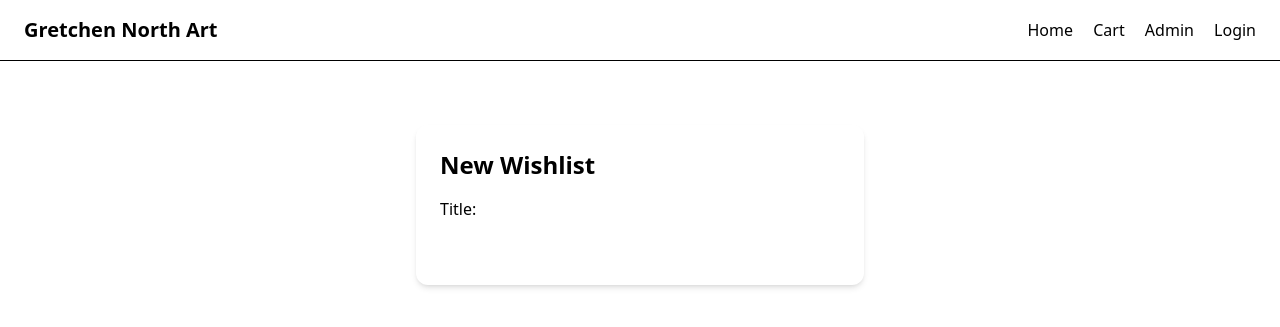
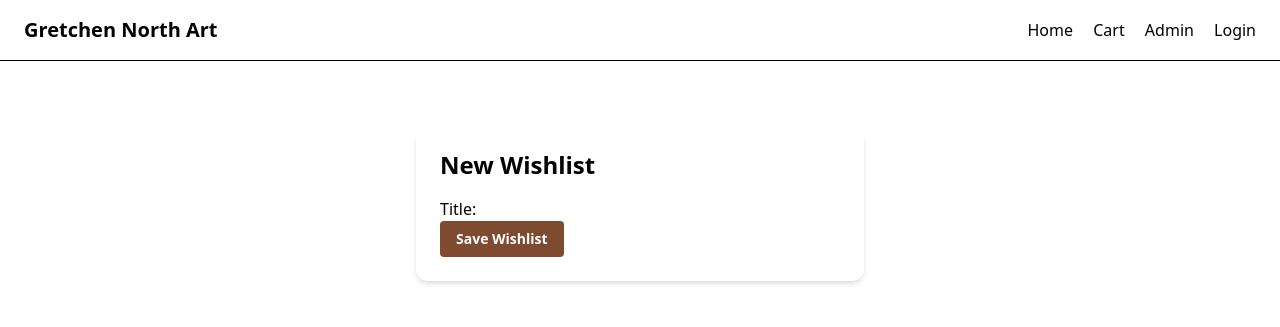
Before and after one commit to DaniNorth/gretchen-north-art, a Django app: template artshop/templates/artshop/wishlist_form.html in a window 1280 px wide. Shown: the top 327 px of the page. Run offline with Django 5.2, Linux system fonts and the light colour scheme; the template is opened without the code that fills it: values that come from a table or form of the project are taken from there, others are empty; style sheets or scripts are compiled from the project's sources.

Commit message:
wip: changes cosmetic layout of code no change in function.

```diff
--- a/artshop/templates/artshop/wishlist_form.html
+++ b/artshop/templates/artshop/wishlist_form.html
@@ -1,16 +1,12 @@
 {% extends "base.html" %}
 {% block title %}Create Wishlist{% endblock %}
-
 {% block content %}
 <div class="max-w-md mx-auto mt-10 p-6 bg-container-background rounded-xl shadow-md">
   <h1 class="text-2xl font-bold mb-4 text-heading-text">New Wishlist</h1>
-
   <form method="post">
     {% csrf_token %}
     {{ form.as_p }}
-    <button type="submit" class="bg-button hover:bg-button-hover text-white font-semibold py-2 px-4 rounded">
-      Save Wishlist
-    </button>
+    <button type="submit" class="btn">Save Wishlist</button>
   </form>
 </div>
 {% endblock %}
```
